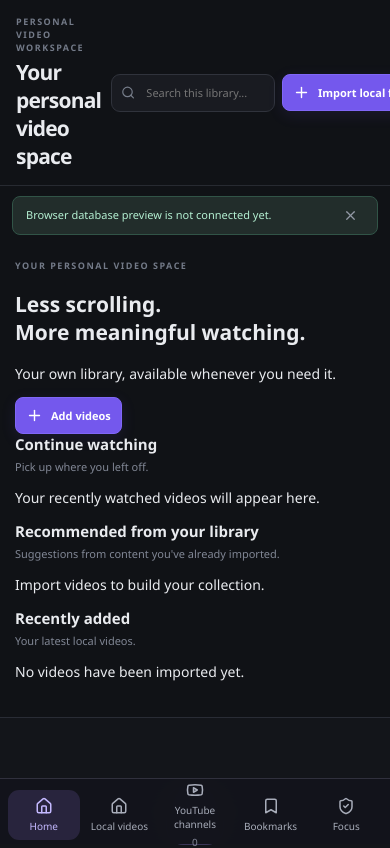
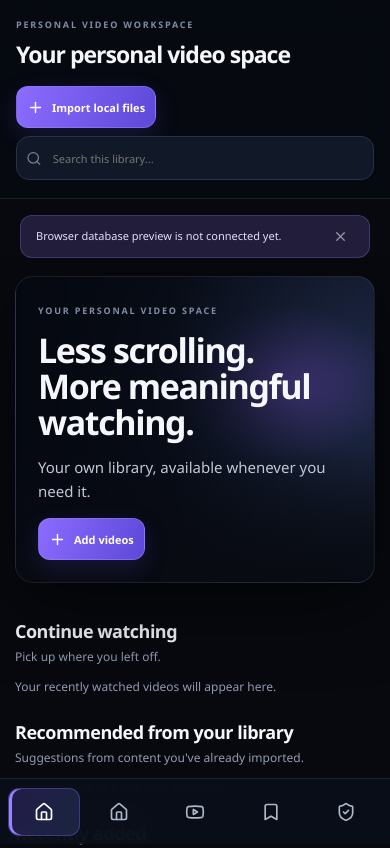
Before and after one commit to sameerahammedat-spec/Local-Tube, a React (Vite) app: page / in a window 390 px wide. Shown: the top 848 px of the page. Built offline with nearby package versions, Linux system fonts and the light colour scheme; what @capacitor/core would draw is missing.

Commit message:
Redesign LocalTube with responsive cinematic premium UI

```diff
--- a/src/style.css
+++ b/src/style.css
@@ -467,3 +467,87 @@
     border-top: 1px solid #272a31;
   }
 }
+
+
+/* -------------------------------------------------------
+   LocalTube cinematic premium experience
+   Original visual language; responsive and keyboard-friendly.
+------------------------------------------------------- */
+:root{
+  color-scheme:dark;
+  --lt-bg:#07090f;--lt-panel:#101521;--lt-panel-2:#151d2c;
+  --lt-line:rgba(255,255,255,.09);--lt-muted:#929bad;
+  --lt-text:#f5f7fb;--lt-accent:#7c5cff;--lt-cyan:#42d8e8;
+}
+html,body,#root{min-height:100%;background:var(--lt-bg)}
+body{min-width:320px;color:var(--lt-text);background:
+ radial-gradient(ellipse at 75% -15%,rgba(72,91,180,.18),transparent 42%),
+ linear-gradient(180deg,#090d17 0%,#07090f 60%);}
+button,input,textarea{color:inherit}
+button{transition:transform .18s ease,background .18s ease,border-color .18s ease,box-shadow .18s ease}
+button:focus-visible,input:focus-visible,textarea:focus-visible{outline:2px solid var(--lt-cyan);outline-offset:3px}
+.app-shell{min-height:100vh;background:transparent}
+.sidebar{position:sticky;top:0;height:100vh;width:250px;flex-basis:250px;padding:28px 17px 20px;background:rgba(9,13,22,.94);border-right:1px solid var(--lt-line);backdrop-filter:blur(20px);z-index:5}
+.brand{padding-bottom:38px}.brand-icon{width:43px;height:43px;border-radius:14px;background:linear-gradient(135deg,#8d71ff,#5134d5);box-shadow:0 8px 30px #7255ff45}
+.brand strong{font-size:21px;letter-spacing:-.8px}.brand small{font-size:9px;letter-spacing:1.7px}
+.nav-label,.eyebrow{color:#818da5;letter-spacing:1.8px}
+.nav-item{min-height:45px;border:1px solid transparent;border-radius:12px;color:#aeb8ca;font-size:13px;padding:12px 13px}
+.nav-item:hover{background:#192235;border-color:#29344a;transform:translateX(2px)}
+.nav-item.active{background:linear-gradient(100deg,#34276b99,#1a2540);border-color:#7660db66;color:#fff;box-shadow:inset 3px 0 #9b84ff}
+.privacy-card{background:linear-gradient(145deg,#151e31,#101522);border:1px solid #29334a;border-radius:16px;padding:16px}
+.privacy-card strong{font-size:12px}.privacy-card p{font-size:11px;line-height:1.7}
+.main-area{min-width:0;flex:1;background:transparent}
+.topbar{position:sticky;top:0;z-index:4;padding:22px clamp(20px,4vw,56px);background:rgba(7,10,17,.84);border-bottom:1px solid var(--lt-line);backdrop-filter:blur(22px)}
+.topbar h1{font-size:clamp(22px,2.4vw,30px);letter-spacing:-1px;margin:7px 0 0}
+.top-actions{gap:12px}.searchbox{background:#111827;border:1px solid #273149;border-radius:13px;min-height:44px}
+.searchbox:focus-within{border-color:#7c69db;box-shadow:0 0 0 3px #8069ed20}
+.primary-btn{background:linear-gradient(110deg,#8b6cff,#5d48d8);border:1px solid #a18bff66;border-radius:12px;box-shadow:0 8px 25px #6048d833;color:white;font-weight:700}
+.primary-btn:hover{transform:translateY(-2px);box-shadow:0 12px 30px #6048d855}
+.outline-btn,.subtle-btn,.icon-btn{border:1px solid #303a50;background:#151d2c;border-radius:11px}
+.library-section,.channel-page{padding:30px clamp(20px,4vw,56px) 50px}
+.mobile-hero{min-height:330px;position:relative;overflow:hidden;display:flex;align-items:flex-end;padding:clamp(24px,4vw,48px);border:1px solid #ffffff16;border-radius:24px;background:
+ linear-gradient(90deg,rgba(5,8,16,.98) 0%,rgba(5,8,16,.84) 43%,rgba(5,8,16,.15) 100%),
+ radial-gradient(ellipse at 75% 35%,#5d4aa8 0%,#1e2947 28%,#101725 62%,#0b101b 100%);
+ box-shadow:0 24px 70px #0008;margin-bottom:36px}
+.mobile-hero:after{content:"";position:absolute;inset:0;background:linear-gradient(0deg,#080b12 0%,transparent 45%);pointer-events:none}
+.mobile-hero-copy{position:relative;z-index:1;max-width:560px}
+.mobile-hero h2{font-size:clamp(32px,4.2vw,54px);line-height:1.06;letter-spacing:-2px;margin:14px 0}
+.mobile-hero p{color:#c0c7d5;font-size:15px;max-width:390px;line-height:1.6}
+.section-head{display:flex;align-items:end;justify-content:space-between;margin:32px 0 17px}
+.section-head h2{font-size:21px;letter-spacing:-.5px;margin:0 0 5px}.section-head p,.mobile-hint{color:var(--lt-muted);font-size:12px;margin:0}
+.video-grid{display:grid;grid-template-columns:repeat(auto-fill,minmax(190px,1fr));gap:18px}
+.video-card,.panel,.detail-panel{background:linear-gradient(150deg,#141c2b,#0f1521);border:1px solid var(--lt-line);border-radius:16px;box-shadow:0 12px 34px #0003}
+.video-card{overflow:hidden;transition:transform .2s ease,border-color .2s ease,box-shadow .2s ease}
+.video-card:hover{transform:translateY(-5px);border-color:#7464c966;box-shadow:0 18px 36px #0006}
+.video-card img,.video-thumb{width:100%;aspect-ratio:16/9;object-fit:cover;background:#20283a}
+.video-card h3{font-size:13px;line-height:1.4}.video-card p{color:var(--lt-muted);font-size:11px}
+.panel,.detail-panel{padding:20px}
+.message{margin:16px clamp(20px,4vw,56px) 0;border:1px solid #6d60b566;background:#211d3b;border-radius:12px;padding:12px 15px;color:#e4ddff}
+.focus-banner{padding:34px;border:1px solid #3d3765;border-radius:20px;background:linear-gradient(115deg,#211b43,#101b2b 70%,#10242c);margin-bottom:30px}
+.focus-banner h2{font-size:32px;letter-spacing:-1px;margin:10px 0}.focus-banner p{color:#b7c1d2}
+.notes-editor{background:#0b111d;border:1px solid #29354b;border-radius:12px;color:#e9edf5;line-height:1.7}
+.settings-group{margin:22px 0;padding:18px;background:#0d1421;border:1px solid var(--lt-line);border-radius:15px}
+.settings-group h3{margin:0 0 12px;font-size:14px}
+.setting-row{display:flex;align-items:center;justify-content:space-between;gap:20px;padding:13px 0;border-top:1px solid var(--lt-line);cursor:pointer}
+.setting-row span{display:flex;flex-direction:column;gap:4px}.setting-row strong{font-size:13px}.setting-row small{font-size:11px;color:var(--lt-muted)}
+.setting-row input{width:18px;height:18px;accent-color:#8a70ff}
+.statusbar{border-top:1px solid var(--lt-line);color:#77849a;background:#090d15}
+.empty-state{padding:38px;border:1px dashed #36415a;border-radius:16px;text-align:center;color:#9ba7bb}
+.modal-backdrop{backdrop-filter:blur(12px);background:#03050bd9}
+.modal{background:#111a29;border:1px solid #39445b;border-radius:20px;box-shadow:0 30px 100px #000b}
+input,textarea{background:#0d1421;border-color:#2b3549;color:#f2f5fa}
+@media(max-width:900px){
+ .sidebar{width:205px;flex-basis:205px}.topbar{align-items:flex-start;gap:16px;flex-wrap:wrap}
+ .top-actions{width:100%;flex-wrap:wrap}.searchbox{flex:1}
+}
+@media(max-width:640px){
+ .app-shell{display:block}.sidebar{position:fixed;top:auto;bottom:0;left:0;right:0;width:100%;height:66px;padding:6px 8px;display:flex;flex-direction:row;align-items:center;justify-content:space-around;border-right:0;border-top:1px solid var(--lt-line);background:#090e19f2}
+ .brand,.nav-label,.sidebar-bottom,.privacy-card{display:none}.sidebar>.nav-item{width:auto;min-height:48px;margin:0;padding:8px 10px;justify-content:center;font-size:0;gap:0}.sidebar>.nav-item svg{width:20px;height:20px}.sidebar>.nav-item span{display:none}
+ .main-area{padding-bottom:70px}.topbar{position:relative;padding:18px 16px}.topbar h1{font-size:23px}
+ .top-actions{gap:8px}.searchbox{min-width:100%;order:2}.primary-btn{min-height:42px}
+ .library-section,.channel-page{padding:18px 15px 32px}.mobile-hero{min-height:280px;border-radius:18px;padding:22px}
+ .mobile-hero h2{font-size:34px;letter-spacing:-1.4px}.video-grid{grid-template-columns:repeat(2,minmax(0,1fr));gap:11px}
+ .section-head{margin:25px 0 13px}.section-head h2{font-size:18px}
+ .focus-banner{padding:23px}.focus-banner h2{font-size:27px}
+}
+@media(prefers-reduced-motion:reduce){*,*::before,*::after{scroll-behavior:auto!important;transition:none!important;animation:none!important}}
```
